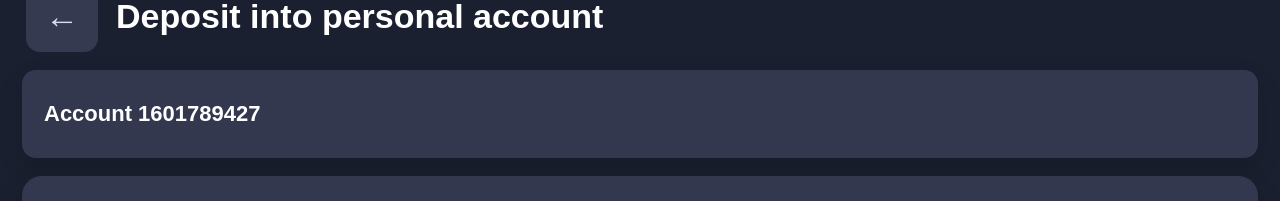
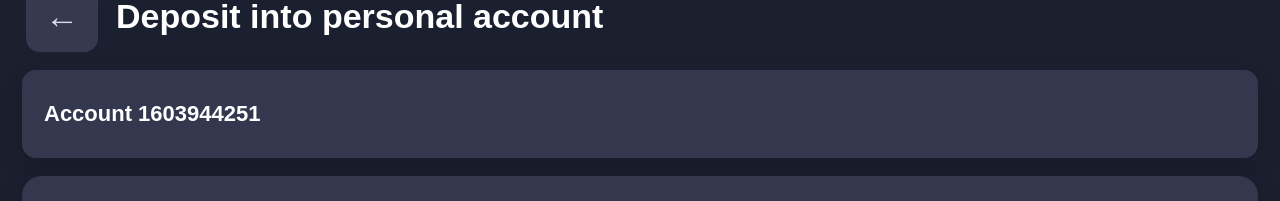
Before and after one commit to betongame-web/Bcom-frontend, a React (Vite) app: page /deposit in a window 1280 px wide. Shown: the part 151-352 px from the top of the page. Built offline with nearby package versions, Linux system fonts and the light colour scheme.

Commit message:
Update Deposit.jsx

```diff
--- a/src/pages/Deposit.jsx
+++ b/src/pages/Deposit.jsx
@@ -361,7 +361,7 @@ export default function Deposit() {
           <h1 className="deposit-title">Deposit into personal account</h1>
         </section>
 
-        <div className="account-box">Account 1601789427</div>
+        <div className="account-box">Account 1603944251</div>
 
         <section className="crypto-section">
           <div className="crypto-header">Cryptocurrency</div>
```
